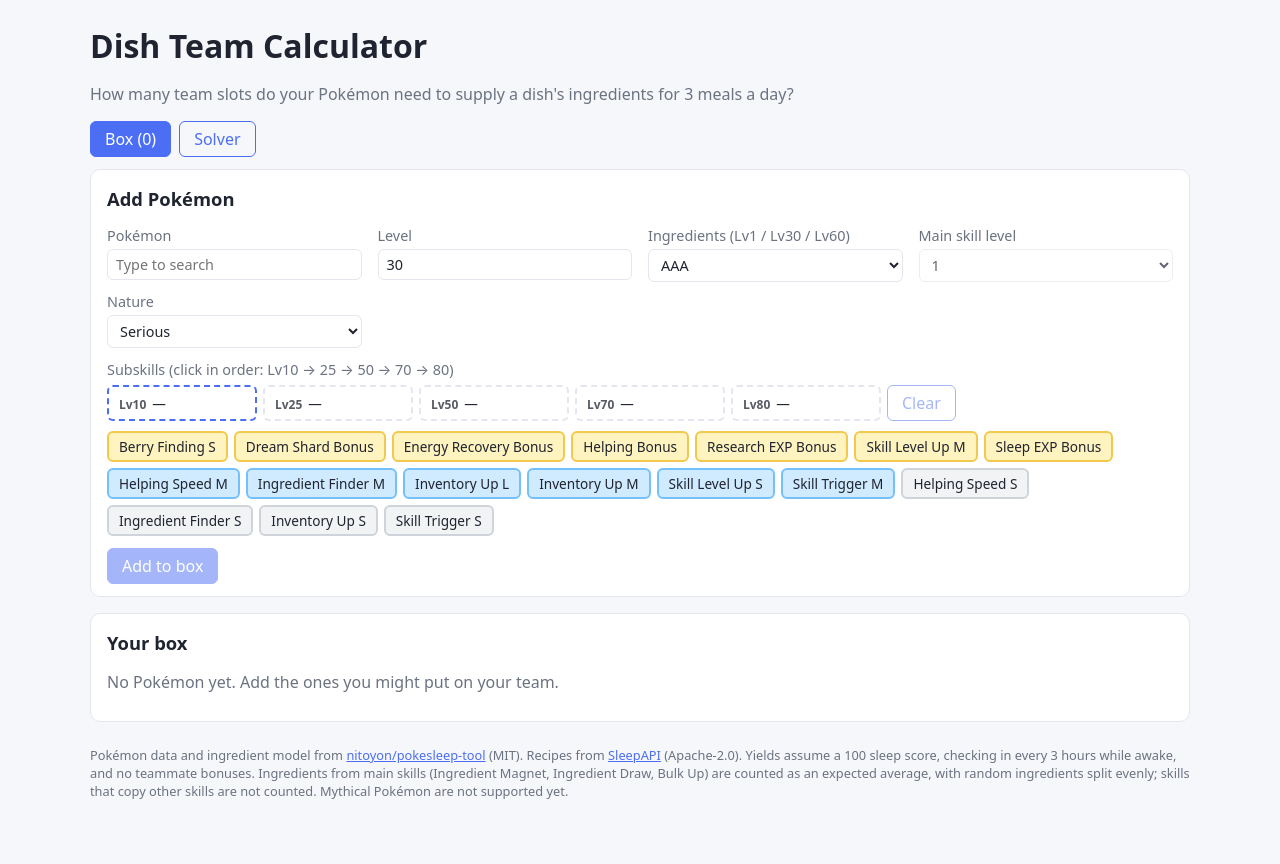
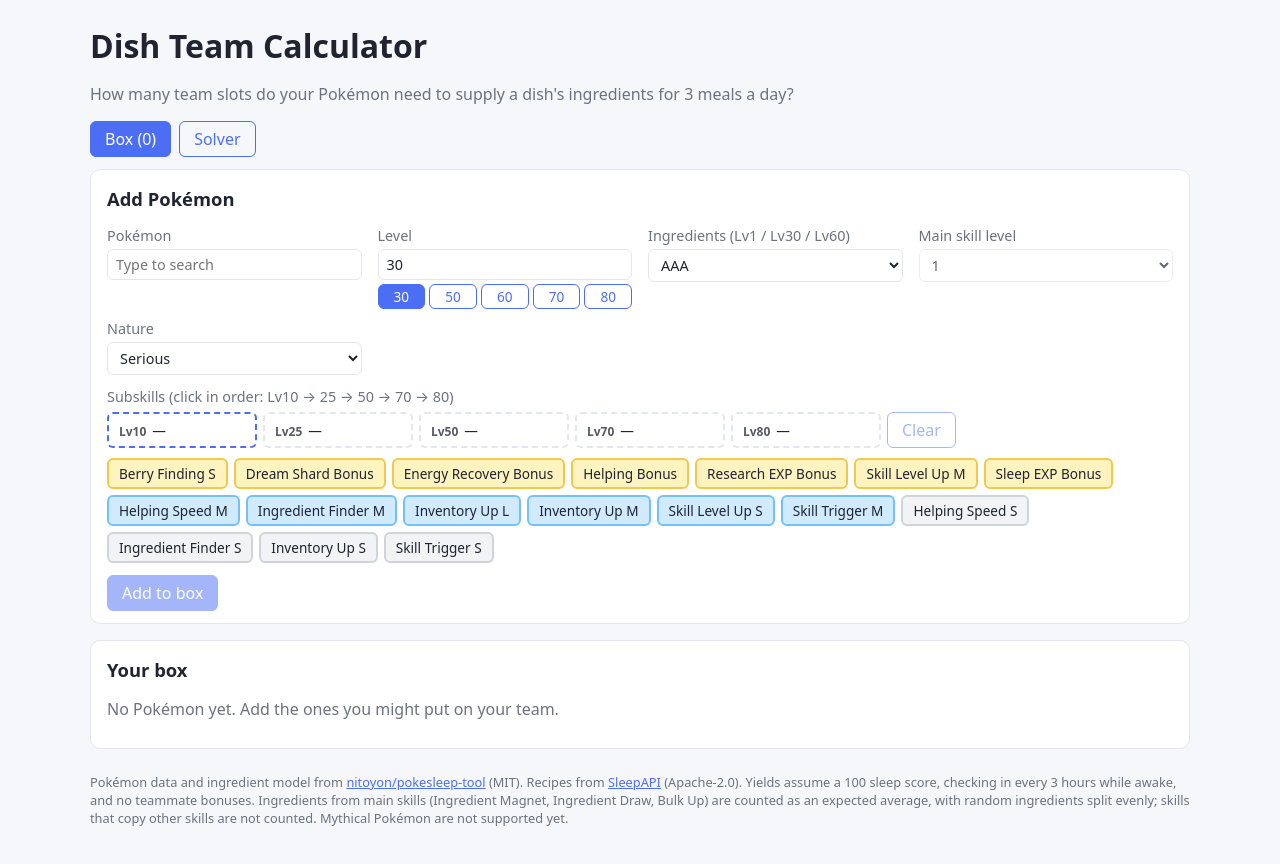
Before and after one commit to MurphyChao/pokemon-sleep-calculator, a React (Vite) app: page / in a window 1280 px wide. Shown: the top 864 px of the page. Before the commit the page ends 840 px from the top, so only its background shows below. Built offline with nearby package versions, Linux system fonts and the light colour scheme.

Commit message:
Add key level buttons (30/50/60/70/80) and allow Pokémon levels up to 100

```diff
--- a/src/ui/App.css
+++ b/src/ui/App.css
@@ -121,7 +121,8 @@ select {
 	gap: 10px 16px;
 }
 
-.form-grid label {
+.form-grid label,
+.form-grid .field {
 	display: flex;
 	flex-direction: column;
 	gap: 4px;
@@ -339,3 +340,18 @@ footer a {
 .subskill-button:disabled {
 	opacity: 0.4;
 }
+
+.form-grid .field > label {
+	display: block;
+}
+
+.key-levels {
+	display: flex;
+	gap: 4px;
+}
+
+.key-levels button {
+	flex: 1;
+	padding: 2px 0;
+	font-size: 0.85rem;
+}
--- a/src/ui/BoxView.tsx
+++ b/src/ui/BoxView.tsx
@@ -5,11 +5,14 @@ import pokemons, { getPokemonRarity, type IngredientName } from "../vendor/pokes
 import { getMaxSkillLevel } from "../vendor/pokesleep-tool/util/MainSkill";
 import Nature from "../vendor/pokesleep-tool/util/Nature";
 import { type IngredientType, IngredientTypes } from "../vendor/pokesleep-tool/util/PokemonIv";
-import { maxLevel } from "../vendor/pokesleep-tool/util/PokemonRp";
 import { formatAmount, ingredientLabel } from "./names";
 import SubSkillPicker from "./SubSkillPicker";
 
 // Mythical Pokémon choose their own ingredients, which is not supported yet.
+/** pokesleep-tool's Pokémon model accepts levels 1–100. */
+const maxPokemonLevel = 100;
+const keyLevels = [30, 50, 60, 70, 80];
+
 const pokemonNames = pokemons.filter((p) => getPokemonRarity(p) !== "mythical").map((p) => p.name);
 
 /** pokesleep-tool's default skill level for a newly caught Pokémon. */
@@ -85,18 +88,32 @@ export default function BoxView(props: {
 							))}
 						</datalist>
 					</label>
-					<label>
-						Level
+					<div className="field">
+						<label htmlFor="level-input">Level</label>
 						<input
+							id="level-input"
 							type="number"
 							min={1}
-							max={maxLevel}
+							max={maxPokemonLevel}
 							value={draft.level}
 							onChange={(e) =>
-								setDraft({ ...draft, level: Math.min(maxLevel, Math.max(1, Number(e.target.value) || 1)) })
+								setDraft({ ...draft, level: Math.min(maxPokemonLevel, Math.max(1, Number(e.target.value) || 1)) })
 							}
 						/>
-					</label>
+						<div className="key-levels">
+							{keyLevels.map((lv) => (
+								<button
+									type="button"
+									key={lv}
+									className={draft.level === lv ? "" : "secondary"}
+									aria-pressed={draft.level === lv}
+									onClick={() => setDraft({ ...draft, level: lv })}
+								>
+									{lv}
+								</button>
+							))}
+						</div>
+					</div>
 					<label>
 						Ingredients (Lv1 / Lv30 / Lv60)
 						<select
```
Also changed, not shown: 1 other file (tests, documents, lock files or other folders).
